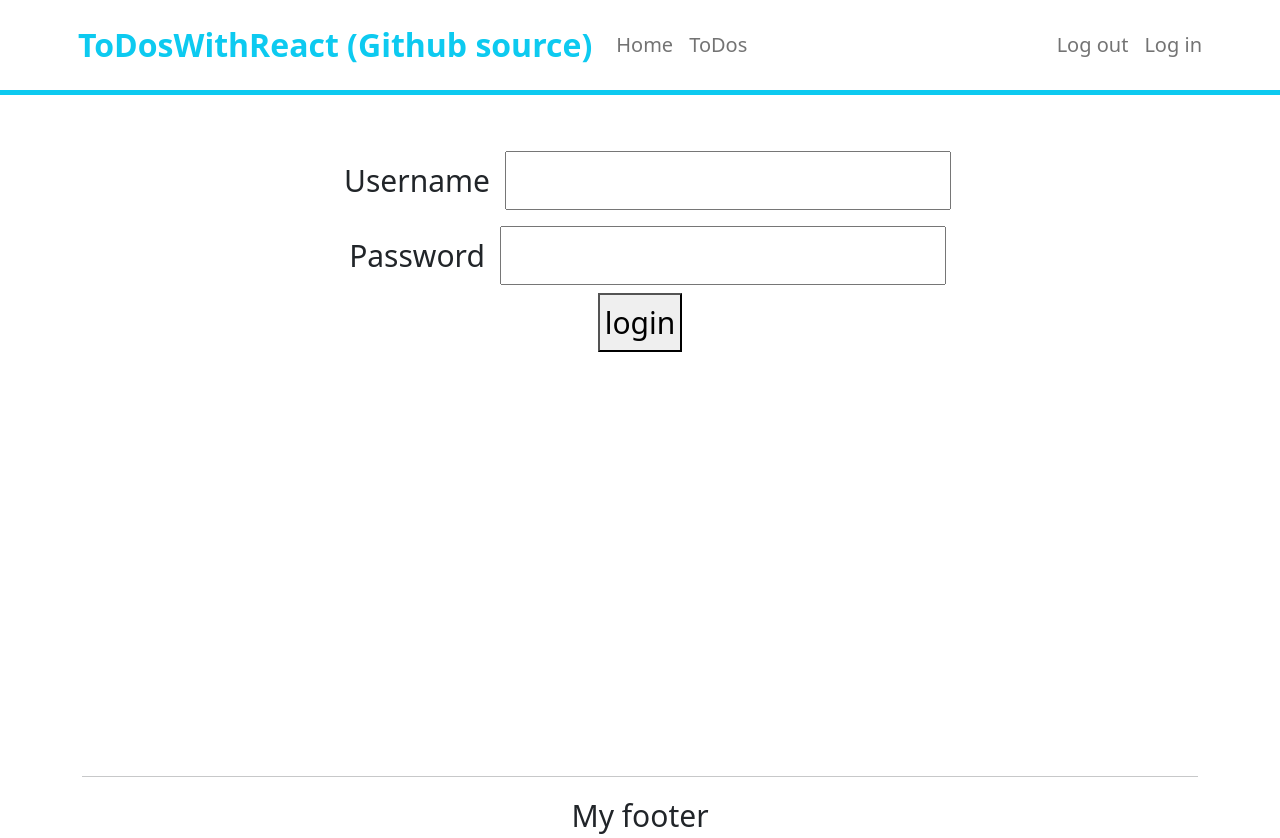
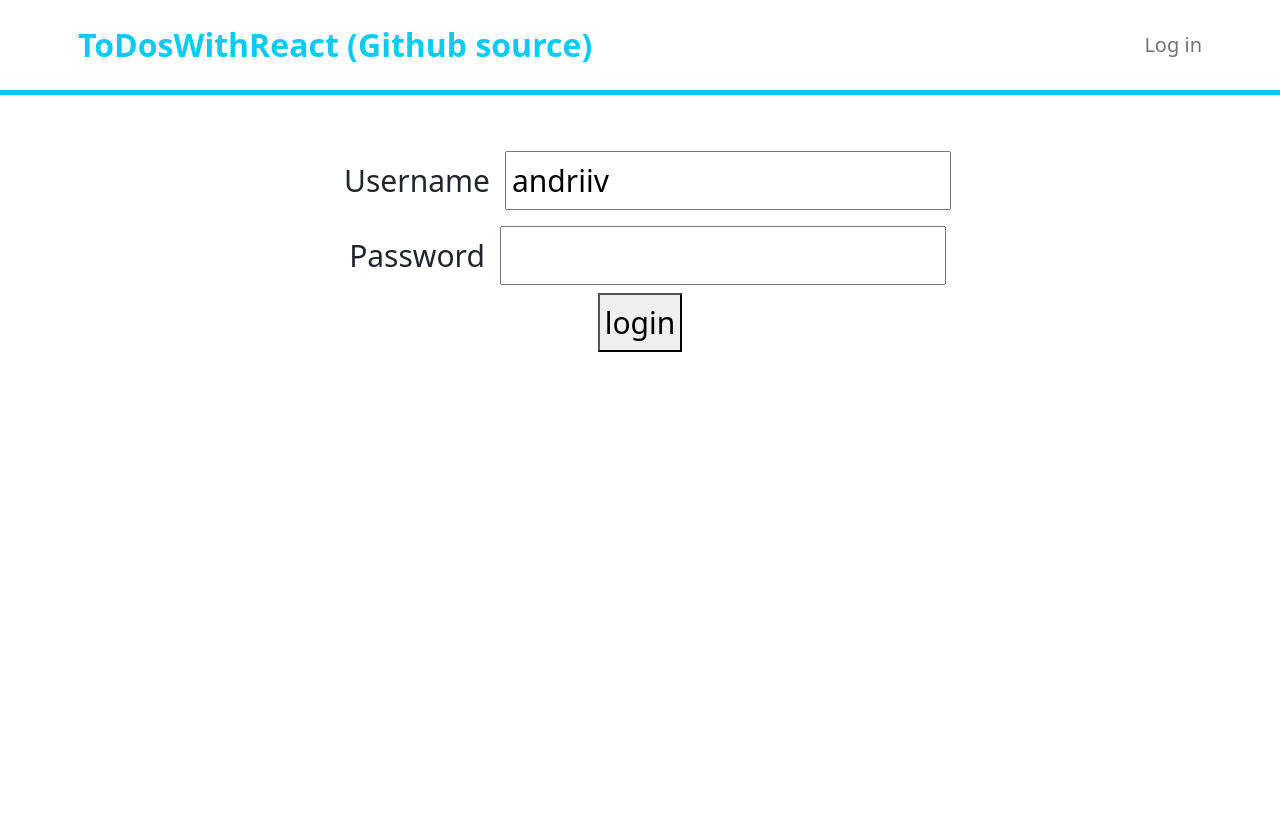
Before and after one commit to roman-andriiv/todo-react, a React (Create React App) app: page / in a window 1280 px wide. After the commit the page ends 800 px from the top, so only its background shows below. Built offline with nearby package versions, Linux system fonts and the light colour scheme.

Commit message:
[andriiv][master] setting isAuthenticated into State - Auth Context

```diff
--- a/src/components/todo/HeaderComponent.jsx
+++ b/src/components/todo/HeaderComponent.jsx
@@ -1,11 +1,17 @@
 import {Link} from "react-router-dom";
-import {useContext} from "react";
-import {AuthContext} from "./security/AuthContext";
+import {useAuth} from "./security/AuthContext";
 
 export function HeaderComponent() {
 
-    const authContext = useContext(AuthContext);
-    console.log(authContext.number);
+    // const authContext = useContext(AuthContext);
+    const authContext = useAuth();
+    const isAuthenticated = authContext.isAuthenticated;
+    // console.log(authContext.number);
+    // console.log(authContext);
+
+    function logout() {
+        authContext.setAuthenticated(false);
+    }
 
     return (
         <header className="border-bottom border-info border-5 mb-5 p-2">
@@ -17,16 +23,22 @@
                             ToDosWithReact (Github source) </a>
                         <div className="collapse navbar-collapse">
                             <ul className="navbar-nav">
-                                <li className="nav-item fs-5"><Link className="nav-link"
-                                                                    to="/welcome/andriiv">Home</Link>
+                                <li className="nav-item fs-5">
+                                    {isAuthenticated && <Link className="nav-link" to="/welcome/andriiv">Home</Link>}
                                 </li>
-                                <li className="nav-item fs-5"><Link className="nav-link" to="/todos">ToDos</Link>
+                                <li className="nav-item fs-5">
+                                    {isAuthenticated && <Link className="nav-link" to="/todos">ToDos</Link>}
                                 </li>
                             </ul>
                         </div>
                         <ul className="navbar-nav">
-                            <li className="nav-item fs-5"><Link className="nav-link" to="/logout">Log out</Link></li>
-                            <li className="nav-item fs-5"><Link className="nav-link" to="/login">Log in</Link></li>
+                            <li className="nav-item fs-5">
+                                {!isAuthenticated && <Link className="nav-link" to="/login">Log in</Link>}
+                            </li>
+                            <li className="nav-item fs-5">
+                                {isAuthenticated &&
+                                    <Link className="nav-link" to="/logout" onClick={logout}>Log out</Link>}
+                            </li>
                         </ul>
                     </nav>
                 </div>
--- a/src/components/todo/LoginComponent.jsx
+++ b/src/components/todo/LoginComponent.jsx
@@ -1,15 +1,19 @@
 import {useState} from "react";
 import {useNavigate} from "react-router-dom";
+import {useAuth} from "./security/AuthContext";
 
 export function LoginComponent() {
 
-    const [username, setUsername] = useState('');
+    const [username, setUsername] = useState('andriiv');
     const [password, setPassword] = useState('');
 
     const [showSuccessMessage, setShowSuccessMessage] = useState(false);
     const [showErrorMessage, setShowErrorMessage] = useState(false);
 
     const navigate = useNavigate();
+
+    const authContext = useAuth();
+
 
     function handleUsernameChange(event) {
         setUsername(event.target.value);
@@ -21,11 +25,13 @@
 
     function handleSubmit() {
         if (username === 'andriiv' && password === 'password') {
+            authContext.setAuthenticated(true);
             console.log('Success');
             setShowSuccessMessage(true);
             setShowErrorMessage(false);
             navigate(`/welcome/${username}`);
         } else {
+            authContext.setAuthenticated(false);
             console.log('Failed');
             setShowSuccessMessage(false);
             setShowErrorMessage(true);
--- a/src/components/todo/TodoApp.jsx
+++ b/src/components/todo/TodoApp.jsx
@@ -6,7 +6,6 @@
 import {ListTodosComponent} from "./ListTodosComponent";
 import {LogoutComponent} from "./LogoutComponent";
 import {ErrorComponent} from "./ErrorComponent";
-import {FooterComponent} from "./FooterComponent";
 import {AuthProvider} from "./security/AuthContext";
 
 export default function TodoApp() {
@@ -23,7 +22,6 @@
                         <Route path="/logout" element={<LogoutComponent/>}></Route>
                         <Route path="*" element={<ErrorComponent/>}></Route>
                     </Routes>
-                    <FooterComponent/>
                 </BrowserRouter>
             </AuthProvider>
         </div>
--- a/src/components/todo/WelcomeComponent.jsx
+++ b/src/components/todo/WelcomeComponent.jsx
@@ -2,7 +2,6 @@
 
 export function WelcomeComponent() {
     const {username} = useParams();
-    console.log(username);
 
     return (
         <div className="WelcomeComponent">
--- a/src/components/todo/security/AuthContext.js
+++ b/src/components/todo/security/AuthContext.js
@@ -1,12 +1,17 @@
-import {createContext, useState} from "react";
+import {createContext, useContext, useState} from "react";
 
 export const AuthContext = createContext();
+export const useAuth = () => useContext(AuthContext);
 
 export function AuthProvider({children}) {
+
     const [number, setNumber] = useState(10);
+    const [isAuthenticated, setAuthenticated] = useState(false);
+
+    // setInterval(() => setNumber(number + 1), 10000);
 
     return (
-        <AuthContext.Provider value={{number}}>
+        <AuthContext.Provider value={{number, isAuthenticated, setAuthenticated}}>
             {children}
         </AuthContext.Provider>
     );
```
